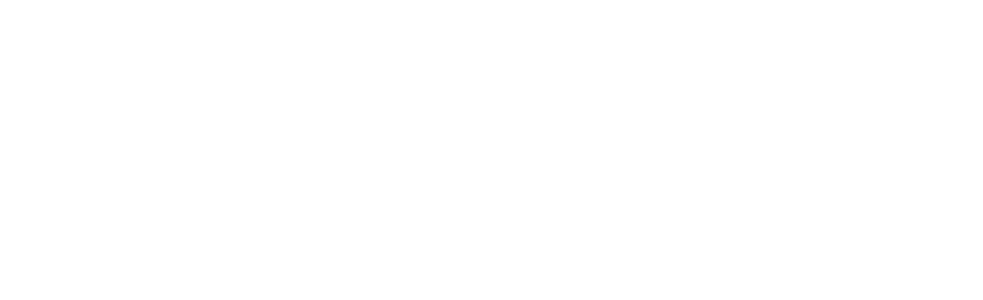
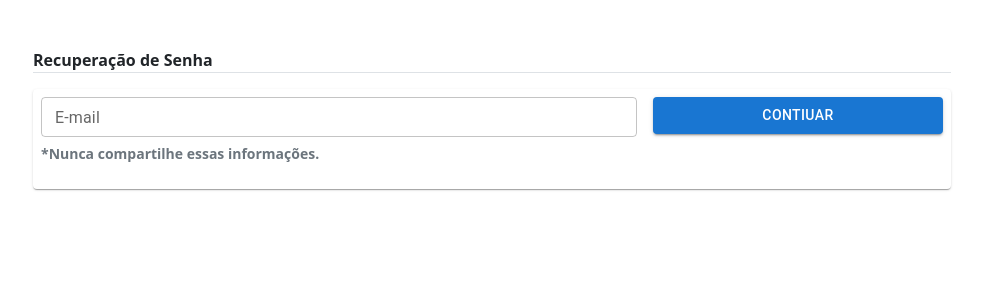
Before and after one commit to Heitor-Grande/cliente-DocumentalistaMaritimo, a React (Create React App) app: page /menu/rec/senha/user in a window 1280 px wide. Before the commit this address had no page. Shown: the top 300 px of the page, without its empty margins (148-1131 px from the left). Built offline with nearby package versions, Linux system fonts and the light colour scheme.

Commit message:
finalizado

```diff
--- a/src/App.tsx
+++ b/src/App.tsx
@@ -3,6 +3,7 @@
 import PublicPage from "./pages/publicPage/publicPage";
 import MenuPage from "./pages/menuPage/menu";
 import MenuAdministrativoPage from "./pages/menuPage/menuAdministrativo";
+import RecSenhaUser from "./pages/recSenhaUser/recSenhaUser";
 function App() {
   return (
     <BrowserRouter>
@@ -10,6 +11,7 @@
         <Route path="/" element={<PublicPage />} />
         <Route path="/menu" element={<MenuPage />} />
         <Route path="/menu/admin" element={<MenuAdministrativoPage />} />
+        <Route path="/menu/rec/senha/user" element={<RecSenhaUser />} />
       </Routes>
     </BrowserRouter>
   );
--- a/src/pages/components/login.tsx
+++ b/src/pages/components/login.tsx
@@ -106,7 +106,9 @@
                                     </form>
 
                                     <div className="text-center mt-2">
-                                        <button type="button" className="text-secondary link btn text-center border-0"><strong><u>Esqueci minha senha</u></strong></button>
+                                        <button  onClick={function(){
+                                            navigate("/menu/rec/senha/user")
+                                        }} type="button" className="text-secondary link btn text-center border-0"><strong><u>Esqueci minha senha</u></strong></button>
                                     </div>
                                     <div className="text-center mt-4">
                                         <button onClick={setShowModalCadUsuarioClick} type="button" className="text-primary link btn text-center border-0"><strong><u>Ainda não tem uma conta? Clique aqui para criar!</u></strong></button>
--- /dev/null
+++ b/src/pages/recSenhaUser/recSenhaUser.tsx
@@ -0,0 +1,139 @@
+import Card from "@mui/material/Card";
+import { Button, TextField } from '@mui/material';
+import { useEffect, useState } from "react";
+import axios from "axios";
+import ModalLoading from "../components/components/loading";
+import { useNavigate } from "react-router-dom";
+
+function RecSenhaUser() {
+
+    const navigate = useNavigate()
+
+    const [email, setEmail] = useState("")
+    const [codigo, setCodigo] = useState("")
+    const [novaSenha, setNovaSenha] = useState("")
+
+    //controlando modal loading
+    const [showModalLoading, setShowModalLoading] = useState(false)
+
+    const [forcaSenha, setForcaSenha] = useState(false)
+    function verificarForcaSenha(senha: string | undefined): boolean {
+        if (senha !== undefined) {
+            const temMaiuscula = /[A-Z]/.test(senha)
+            const temNumero = /\d/.test(senha)
+            const tamanhoMinimo = senha.length >= 5
+
+            return temMaiuscula && temNumero && tamanhoMinimo
+        }
+        else {
+            return false
+        }
+    }
+
+
+    useEffect(function () {
+
+        setForcaSenha(verificarForcaSenha(novaSenha))
+    }, [novaSenha])
+
+    const [etapa, setEtapa] = useState(0)
+
+    function enviarEmailRecSenha() {
+
+        setShowModalLoading(true)
+        axios.post(process.env.REACT_APP_API_URL + "usuario/enviar/rec/senha/user", {
+            email: email
+        }).then(function (resposta) {
+
+            setEtapa(1)
+
+            setShowModalLoading(false)
+            sessionStorage.setItem("codigoRecSenha", resposta.data.codigo)
+        }).catch(function (erro) {
+
+            setShowModalLoading(false)
+            alert(erro.response.data.message || "Erro ao tentar enviar e-mail de rec.")
+        })
+    }
+
+    //validar codigo recebido
+    function validarCodigo() {
+        if (codigo == sessionStorage.getItem("codigoRecSenha")) {
+            setEtapa(2)
+        }
+        else {
+            alert("O Código não confere.")
+        }
+    }
+
+    //atualizar senha do usuario
+    function atualizarSenhaUsuario() {
+
+        setShowModalLoading(true)
+        axios.post(process.env.REACT_APP_API_URL + "usuario/atualizar/senha/user", {
+            email: email,
+            senha: novaSenha
+        }).then(function (resposta) {
+
+            alert(resposta.data)
+            navigate("/")
+            setShowModalLoading(false)
+        }).catch(function (erro) {
+
+            setShowModalLoading(false)
+            alert(erro.response.data.message || "Erro ao atualizar senha.")
+        })
+    }
+
+    return (
+        <div className="container-fluid">
+            <div className="row m-auto w-75">
+                <div className="col mt-5">
+                    <p className="border-bottom"><strong>Recuperação de Senha</strong></p>
+                    <Card>
+                        <div className="container" hidden={etapa == 0 ? false : true}>
+                            <div className="row">
+                                <div className="col-sm col-md-8 col-lg-8 p-2">
+                                    <div className='fieldEmailLogin m-auto'>
+                                        <TextField fullWidth value={email} onChange={function (e) { setEmail(e.target.value) }} id="emailLogin" label="E-mail" variant="outlined" size="small" />
+                                        <p className='mt-1 text-secondary'><small><strong>*Nunca compartilhe essas informações.</strong></small></p>
+                                    </div>
+                                </div>
+                                <div className="col-sm col-md-4 col-lg-4 p-2">
+                                    <Button onClick={enviarEmailRecSenha} type="button" fullWidth variant="contained" color="primary">Contiuar</Button>
+                                </div>
+                            </div>
+                        </div>
+                        <div className="container" hidden={etapa == 1 ? false : true}>
+                            <div className="row">
+                                <div className="col-sm col-md-8 col-lg-8 p-2">
+                                    <div className='fieldEmailLogin m-auto'>
+                                        <TextField fullWidth value={codigo} onChange={function (e) { setCodigo(e.target.value) }} id="codigoLogin" label="Código" variant="outlined" size="small" />
+                                    </div>
+                                </div>
+                                <div className="col-sm col-md-4 col-lg-4 p-2">
+                                    <Button type="button" onClick={validarCodigo} fullWidth variant="contained" color="primary">Contiuar</Button>
+                                </div>
+                            </div>
+                        </div>
+                        <div className="container" hidden={etapa == 2 ? false : true}>
+                            <div className="row">
+                                <div className="col-sm col-md-8 col-lg-8 p-2">
+                                    <div className='fieldEmailLogin m-auto'>
+                                        <TextField error={forcaSenha === true ? false : true} helperText={forcaSenha === true ? '' : '* Senha muito Fraca'} required fullWidth value={novaSenha} onChange={(e) => setNovaSenha(e.target.value)} type="password" id="senhaLogin" label="Senha" variant="outlined" size="small" />
+                                    </div>
+                                </div>
+                                <div className="col-sm col-md-4 col-lg-4 p-2">
+                                    <Button onClick={atualizarSenhaUsuario} type="button" fullWidth variant="contained" color="primary">Finalizar</Button>
+                                </div>
+                            </div>
+                        </div>
+                    </Card>
+                </div>
+            </div>
+            <ModalLoading show={showModalLoading} />
+        </div>
+    )
+}
+
+export default RecSenhaUser
```
